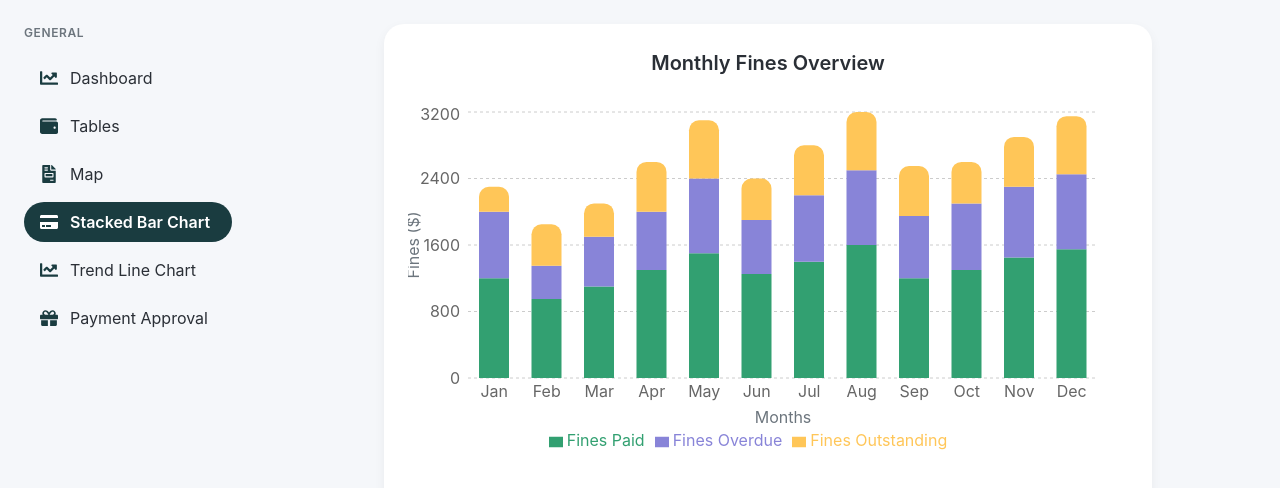
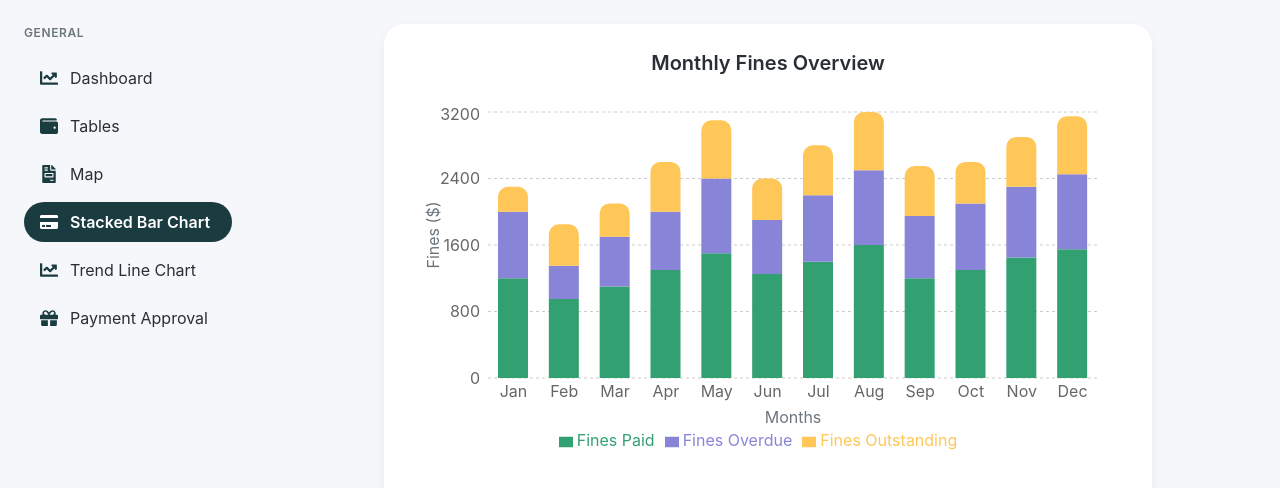
Before and after one commit to Timchung18/driven_admin, a React (Create React App) app: page /stackedBarChart in a window 1280 px wide. Shown: the top 488 px of the page. Built offline with nearby package versions, Linux system fonts and the light colour scheme.

Commit message:
altered position of some graphs so that it's not cut off

```diff
--- a/src/components/lineGraphAmountCollected.js
+++ b/src/components/lineGraphAmountCollected.js
@@ -49,7 +49,7 @@ const TrendLineChart = () => {
         <AreaChart
           data={data}
           margin={{
-            top: 10, right: 30, left: 0, bottom: 70,
+            top: 10, right: 30, left: 20, bottom: 70,
           }}
         >
           <CartesianGrid strokeDasharray="3 3" vertical={false} />
@@ -94,7 +94,7 @@ const TrendLineChart = () => {
         <AreaChart
           data={data}
           margin={{
-            top: 10, right: 30, left: 0, bottom: 70,
+            top: 10, right: 30, left: 20, bottom: 70,
           }}
         >
           <CartesianGrid strokeDasharray="3 3" vertical={false} />
--- a/src/components/stackedBarChart.js
+++ b/src/components/stackedBarChart.js
@@ -27,7 +27,7 @@ const StackedBarChart = () => {
           margin={{
             top: 10,
             right: 30,
-            left: 0,
+            left: 20, // Adjusted left margin to prevent Y-axis label cut-off
             bottom: 50,
           }}
           barCategoryGap="20%"
@@ -43,7 +43,7 @@ const StackedBarChart = () => {
             />
           </XAxis>
           <YAxis tickLine={false} axisLine={false}>
-            <Label angle={-90} position="insideLeft" style={{ textAnchor: 'middle', fill: '#6C757D' }}>
+            <Label angle={-90} position="insideLeft" style={{ textAnchor: 'middle', fill: '#6C757D' }} dy={-10}>
               Fines ($)
             </Label>
           </YAxis>
```
